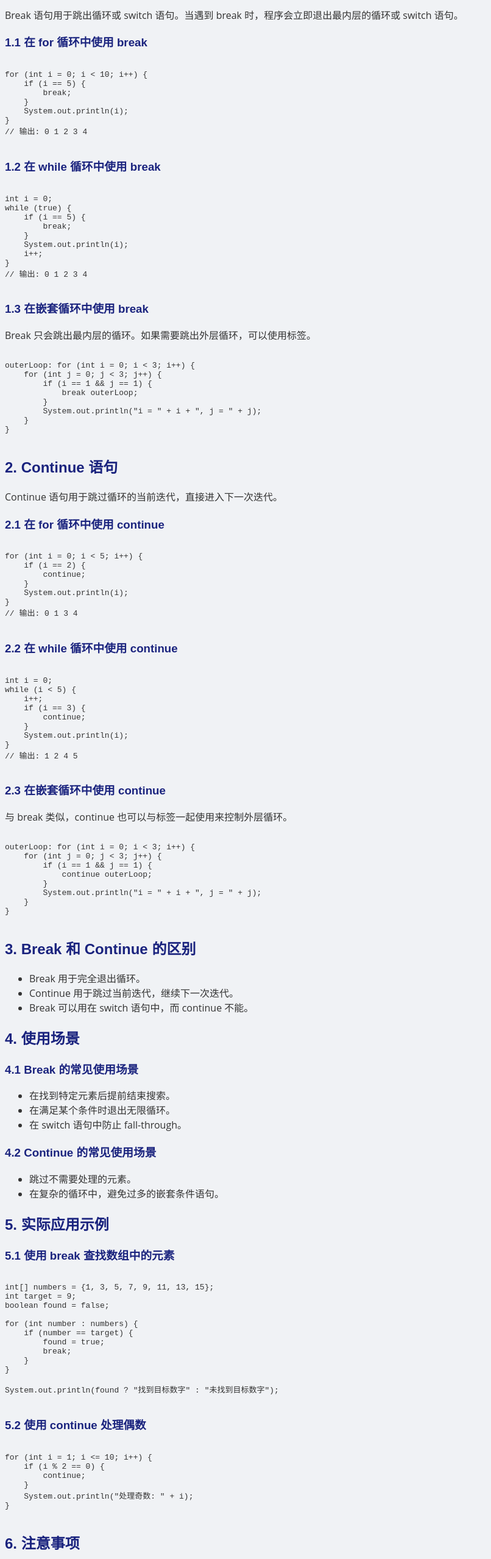
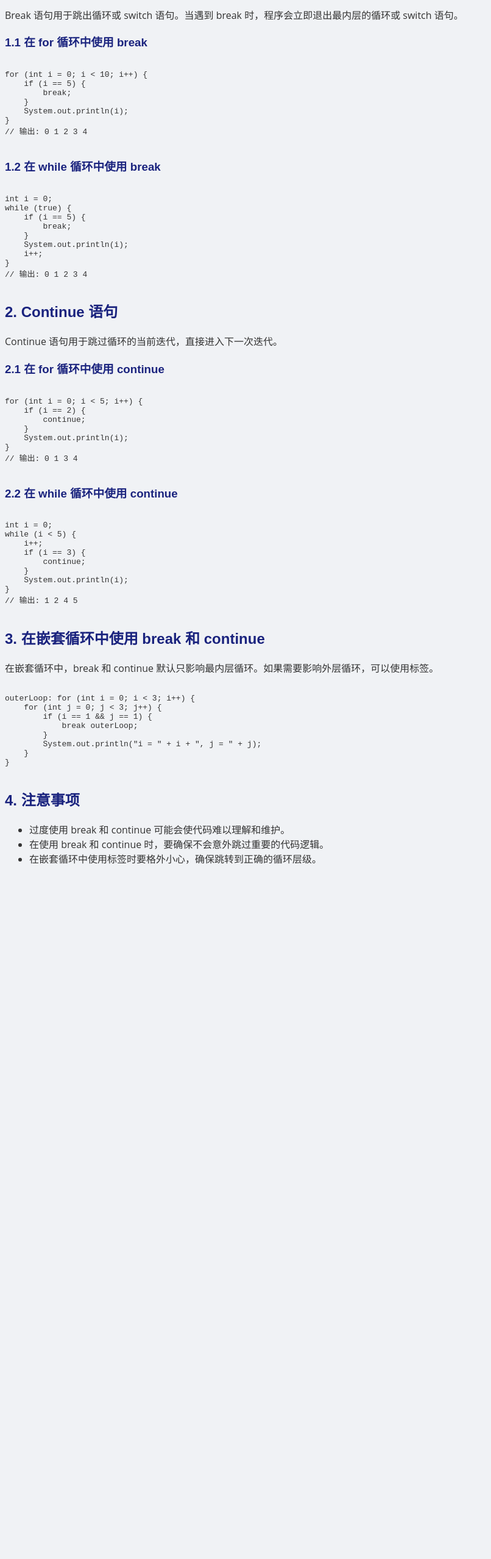
Before and after one commit to friedrichslavc/personale-website, a plain HTML site: page projects/java_break_continue.html in a window 1280 px wide. Shown: the part 240-2797 px from the top of the page at 61% size, without its empty margins (0-806 px from the left). After the commit the page ends 1676 px from the top, so only its background shows below. Drawn offline with Linux system fonts and the light colour scheme.

Commit message:
为了让页面加载更加快速

```diff
--- a/projects/java_break_continue.html
+++ b/projects/java_break_continue.html
@@ -8,6 +8,7 @@
 </head>
 <body>
     <h1>Java Break 和 Continue 语句</h1>
+
     <p>Break 和 Continue 是 Java 中用于控制循环流程的两个重要语句。它们可以改变循环的正常执行顺序，提供更灵活的控制结构。</p>
 
     <h2>1. Break 语句</h2>
@@ -37,19 +38,6 @@ while (true) {
 // 输出: 0 1 2 3 4
     </code></pre>
 
-    <h3>1.3 在嵌套循环中使用 break</h3>
-    <p>Break 只会跳出最内层的循环。如果需要跳出外层循环，可以使用标签。</p>
-    <pre><code class="language-java">
-outerLoop: for (int i = 0; i < 3; i++) {
-    for (int j = 0; j < 3; j++) {
-        if (i == 1 && j == 1) {
-            break outerLoop;
-        }
-        System.out.println("i = " + i + ", j = " + j);
-    }
-}
-    </code></pre>
-
     <h2>2. Continue 语句</h2>
     <p>Continue 语句用于跳过循环的当前迭代，直接进入下一次迭代。</p>
 
@@ -77,75 +65,25 @@ while (i < 5) {
 // 输出: 1 2 4 5
     </code></pre>
 
-    <h3>2.3 在嵌套循环中使用 continue</h3>
-    <p>与 break 类似，continue 也可以与标签一起使用来控制外层循环。</p>
+    <h2>3. 在嵌套循环中使用 break 和 continue</h2>
+    <p>在嵌套循环中，break 和 continue 默认只影响最内层循环。如果需要影响外层循环，可以使用标签。</p>
+
     <pre><code class="language-java">
 outerLoop: for (int i = 0; i < 3; i++) {
     for (int j = 0; j < 3; j++) {
         if (i == 1 && j == 1) {
-            continue outerLoop;
+            break outerLoop;
         }
         System.out.println("i = " + i + ", j = " + j);
     }
 }
     </code></pre>
 
-    <h2>3. Break 和 Continue 的区别</h2>
-    <ul>
-        <li>Break 用于完全退出循环。</li>
-        <li>Continue 用于跳过当前迭代，继续下一次迭代。</li>
-        <li>Break 可以用在 switch 语句中，而 continue 不能。</li>
-    </ul>
-
-    <h2>4. 使用场景</h2>
-    <h3>4.1 Break 的常见使用场景</h3>
-    <ul>
-        <li>在找到特定元素后提前结束搜索。</li>
-        <li>在满足某个条件时退出无限循环。</li>
-        <li>在 switch 语句中防止 fall-through。</li>
-    </ul>
-
-    <h3>4.2 Continue 的常见使用场景</h3>
-    <ul>
-        <li>跳过不需要处理的元素。</li>
-        <li>在复杂的循环中，避免过多的嵌套条件语句。</li>
-    </ul>
-
-    <h2>5. 实际应用示例</h2>
-    <h3>5.1 使用 break 查找数组中的元素</h3>
-    <pre><code class="language-java">
-int[] numbers = {1, 3, 5, 7, 9, 11, 13, 15};
-int target = 9;
-boolean found = false;
-
-for (int number : numbers) {
-    if (number == target) {
-        found = true;
-        break;
-    }
-}
-
-System.out.println(found ? "找到目标数字" : "未找到目标数字");
-    </code></pre>
-
-    <h3>5.2 使用 continue 处理偶数</h3>
-    <pre><code class="language-java">
-for (int i = 1; i <= 10; i++) {
-    if (i % 2 == 0) {
-        continue;
-    }
-    System.out.println("处理奇数: " + i);
-}
-    </code></pre>
-
-    <h2>6. 注意事项</h2>
+    <h2>4. 注意事项</h2>
     <ul>
         <li>过度使用 break 和 continue 可能会使代码难以理解和维护。</li>
         <li>在使用 break 和 continue 时，要确保不会意外跳过重要的代码逻辑。</li>
         <li>在嵌套循环中使用标签时要格外小心，确保跳转到正确的循环层级。</li>
-        <li>考虑使用方法提取或重构代码，以减少对 break 和 continue 的依赖。</li>
     </ul>
-
-    <p>合理使用 break 和 continue 可以使代码更加简洁和高效，但应当谨慎使用，确保代码的可读性和可维护性。</p>
 </body>
 </html>
```
Also changed, not shown: projects/java_arrays.html (+2 -70 lines).
